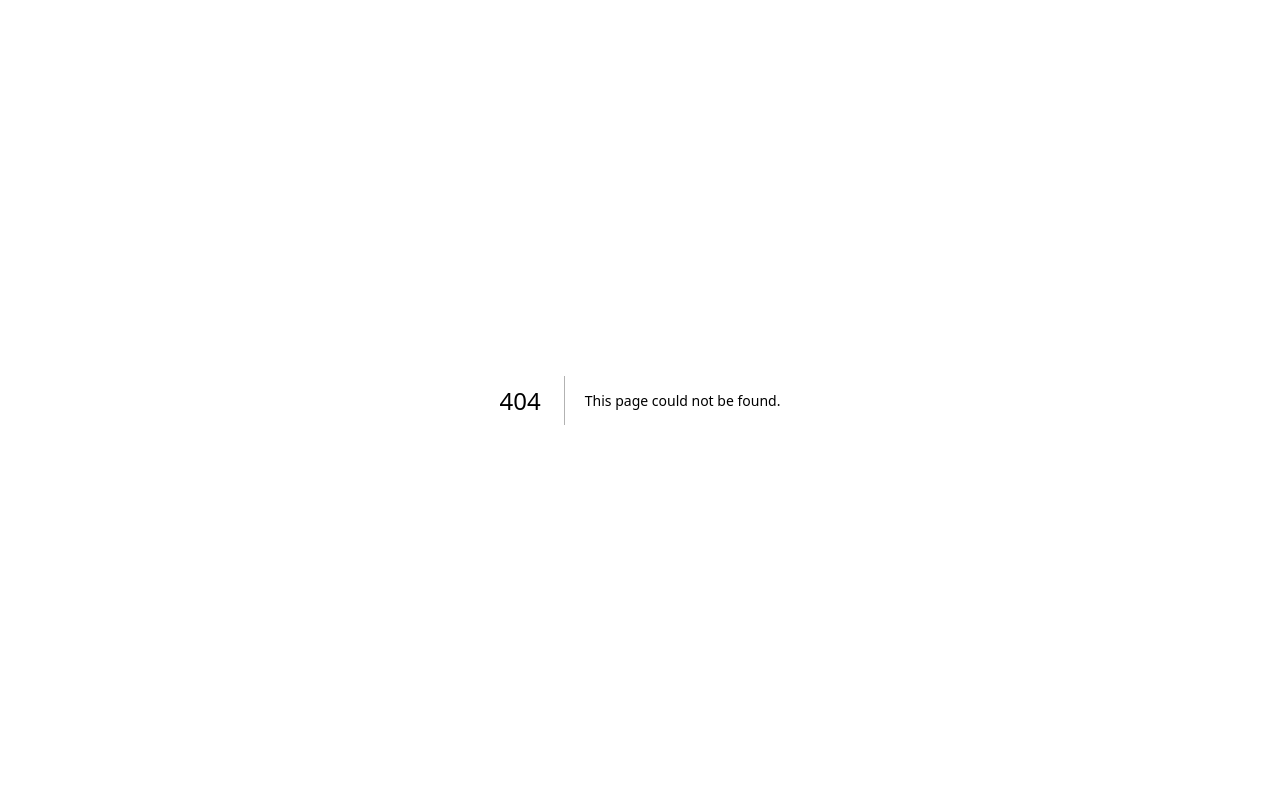
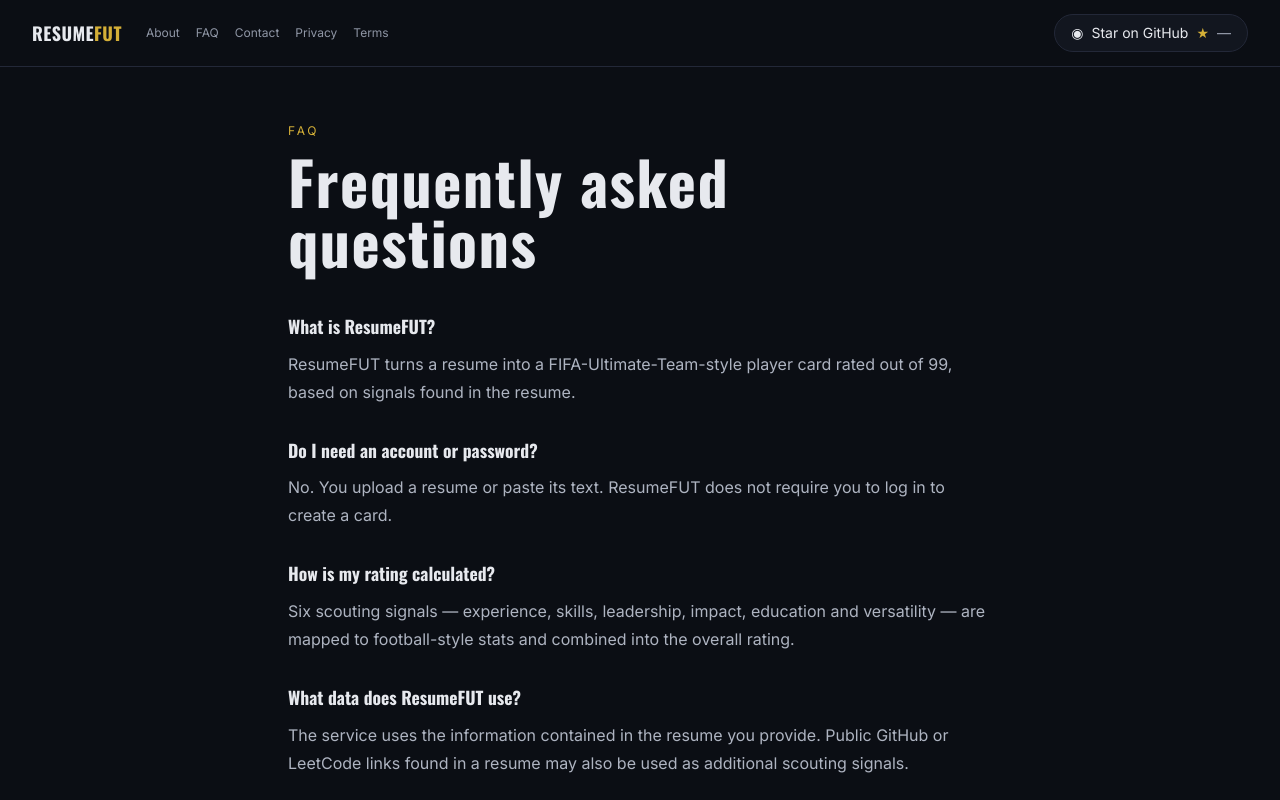
Before and after one commit to Dhruv-Bisht/Resumefut, a Next.js app: page /faq in a window 1280 px wide. Before the commit this address had no page. Shown: the top 800 px of the page. Built offline with nearby package versions, Linux system fonts and the light colour scheme.

Commit message:
final changes

```diff
--- a/components/Header.js
+++ b/components/Header.js
@@ -1,15 +1,29 @@
 const GITHUB_URL = 'https://github.com/Dhruv-Bisht/Resumefut';
+
+const NAV_LINKS = [
+  ['About', '/about'],
+  ['FAQ', '/faq'],
+  ['Contact', '/contact'],
+  ['Privacy', '/privacy'],
+  ['Terms', '/terms'],
+];
 
 export default function Header({ onBack, githubStars, onHowItWorks }) {
   return (
-    <header className="flex items-center justify-between px-5 md:px-8 py-4 border-b border-hairline">
-      <div className="flex items-center gap-4">
-        {onBack && <button type="button" onClick={onBack} className="flex items-center gap-2 text-sm text-[#9aa0b0] hover:text-[#e7e9ee] transition"><span aria-hidden="true">←</span> Back</button>}
-        <a href="/" className="font-display font-bold text-lg tracking-wide">RESUME<span className="text-gold">FUT</span></a>
+    <header className="flex items-center justify-between gap-4 px-5 md:px-8 py-3.5 border-b border-hairline">
+      <div className="flex items-center gap-4 min-w-0">
+        {onBack && <button type="button" onClick={onBack} className="flex items-center gap-2 text-sm text-[#9aa0b0] hover:text-[#e7e9ee] transition shrink-0"><span aria-hidden="true">←</span> Back</button>}
+        <a href="/" className="font-display font-bold text-lg tracking-wide shrink-0">RESUME<span className="text-gold">FUT</span></a>
+        <nav className="hidden xl:flex items-center gap-4 ml-2" aria-label="Main navigation">
+          {NAV_LINKS.map(([label, href]) => <a key={href} href={href} className="text-xs text-[#8f96a5] hover:text-[#e7e9ee] transition">{label}</a>)}
+        </nav>
       </div>
-      <div className="flex items-center gap-3 md:gap-4">
+      <div className="flex items-center gap-3 md:gap-4 shrink-0">
+        <nav className="hidden lg:flex xl:hidden items-center gap-3" aria-label="Main navigation">
+          {NAV_LINKS.map(([label, href]) => <a key={href} href={href} className="text-[11px] text-[#8f96a5] hover:text-[#e7e9ee] transition">{label}</a>)}
+        </nav>
         {onHowItWorks && <button type="button" onClick={onHowItWorks} className="hidden sm:inline text-sm text-[#9aa0b0] hover:text-[#e7e9ee] transition">how it works ↗</button>}
-        <a href={GITHUB_URL} target="_blank" rel="noreferrer" className="flex items-center gap-2 text-xs md:text-sm bg-panel border border-hairline rounded-full px-3 md:px-4 py-2 hover:border-gold/60 hover:-translate-y-0.5 transition" aria-label="Open ResumeFUT on GitHub and star the repository"><span aria-hidden="true">◉</span><span>Star on GitHub</span><span className="text-gold">★</span><span className="text-[#9aa0b0]">{githubStars === null ? '—' : githubStars.toLocaleString()}</span></a>
+        {githubStars !== undefined && <a href={GITHUB_URL} target="_blank" rel="noreferrer" className="flex items-center gap-2 text-xs md:text-sm bg-panel border border-hairline rounded-full px-3 md:px-4 py-2 hover:border-gold/60 hover:-translate-y-0.5 transition" aria-label="Open ResumeFUT on GitHub and star the repository"><span aria-hidden="true">◉</span><span>Star on GitHub</span><span className="text-gold">★</span><span className="text-[#9aa0b0]">{githubStars === null ? '—' : githubStars.toLocaleString()}</span></a>}
       </div>
     </header>
   );
--- /dev/null
+++ b/components/InfoPage.js
@@ -0,0 +1,16 @@
+import Header from './Header';
+import Footer from './Footer';
+
+export default function InfoPage({ eyebrow, title, children }) {
+  return (
+    <div className="min-h-screen bg-ink text-[#e7e9ee] font-body">
+      <Header githubStars={null} />
+      <main className="max-w-3xl mx-auto px-5 md:px-8 py-10 md:py-14">
+        <p className="text-xs tracking-[0.22em] uppercase text-gold mb-3">{eyebrow}</p>
+        <h1 className="font-display font-bold text-4xl md:text-6xl tracking-wide leading-none mb-10">{title}</h1>
+        <article className="prose-resumefut">{children}</article>
+      </main>
+      <Footer />
+    </div>
+  );
+}
--- a/components/ScoutingMetrics.js
+++ b/components/ScoutingMetrics.js
@@ -1,6 +1,6 @@
 function SectionLabel({ children }) {
   return (
-    <div className="flex items-center gap-2 text-xs font-semibold tracking-[0.15em] text-[#9aa0b0] mb-4">
+    <div className="flex items-center gap-2 text-xs font-semibold tracking-[0.15em] text-[#9aa0b0] mb-2">
       <span className="w-4 h-px bg-[#9aa0b0]" />
       {children}
     </div>
@@ -9,15 +9,15 @@
 
 function MetricRow({ label, rawLabel, score, last }) {
   return (
-    <div className={`${last ? '' : 'pb-4 mb-4 border-b border-hairline/60'}`}>
+    <div className={`${last ? '' : 'pb-2 mb-2 border-b border-hairline/60'}`}>
       <div className="grid grid-cols-[1fr_auto] gap-4 items-center">
         <div className="min-w-0">
           <div className="text-sm font-medium text-[#d7dae2]">{label}</div>
           <div className="text-[11px] text-[#737b8b] mt-1 leading-snug break-words">{rawLabel}</div>
         </div>
-        <div className="text-2xl font-display font-bold text-[#e7e9ee] leading-none tabular-nums">{score}</div>
+        <div className="text-xl font-display font-bold text-[#e7e9ee] leading-none tabular-nums">{score}</div>
       </div>
-      <div className="h-1.5 bg-hairline rounded-full overflow-hidden mt-2.5">
+      <div className="h-1.5 bg-hairline rounded-full overflow-hidden mt-1.5">
         <div className="h-full bg-gold rounded-full" style={{ width: `${score}%` }} />
       </div>
     </div>
@@ -26,7 +26,7 @@
 
 export default function ScoutingMetrics({ card }) {
   return (
-    <div className="bg-panel border border-hairline rounded-lg p-5">
+    <div className="bg-panel border border-hairline rounded-lg p-4">
       <SectionLabel>SCOUTING METRICS</SectionLabel>
       <div>
         {card.metrics.map((m, index) => (
--- /dev/null
+++ b/pages/about.js
@@ -0,0 +1,28 @@
+import InfoPage from '../components/InfoPage';
+
+export default function About() {
+  return (
+    <InfoPage eyebrow="ABOUT" title="What is ResumeFUT?">
+      <p><strong>ResumeFUT</strong> turns a resume into a World-Cup / FIFA-Ultimate-Team-style <strong>player card rated out of 99</strong>. Upload a resume, and it scouts the profile, reads the signals inside it, and prints a card with a position, an archetype and a finish.</p>
+      <p>There are no surveys and nothing to fill out. The goal is simple: turn a traditional resume into a visual, shareable snapshot of the candidate.</p>
+
+      <h2>How the scouting works</h2>
+      <p>ResumeFUT reads the resume and maps the information it finds into six football-style scouting stats:</p>
+      <ul>
+        <li><strong>Experience (EXP)</strong> — roles, years, tenure and seniority.</li>
+        <li><strong>Skills (SKL)</strong> — technologies, tools and technical breadth.</li>
+        <li><strong>Leadership (LED)</strong> — ownership, mentoring and leadership signals.</li>
+        <li><strong>Impact (IMP)</strong> — quantified achievements, outcomes and project results.</li>
+        <li><strong>Education (EDU)</strong> — degrees, certifications and academic credentials.</li>
+        <li><strong>Versatility (VER)</strong> — different roles, industries and technical areas represented.</li>
+      </ul>
+      <p>Your <strong>overall</strong> is a weighted blend of these signals rather than a simple flat average.</p>
+
+      <h2>Card &amp; customization</h2>
+      <p>Every card gets a position, archetype and tier based on the scouting profile. You can then personalize the card with your name, photo and nationality before downloading or sharing it.</p>
+
+      <h2>Built with</h2>
+      <p>Next.js, React and Tailwind CSS. ResumeFUT is an open-source fan project inspired by <a href="https://gitfut.com/" target="_blank" rel="noreferrer">GitFut</a> and <a href="https://leetfut-one.vercel.app/" target="_blank" rel="noreferrer">LeetFut</a>.</p>
+    </InfoPage>
+  );
+}
--- /dev/null
+++ b/pages/contact.js
@@ -0,0 +1,18 @@
+import InfoPage from '../components/InfoPage';
+
+export default function Contact() {
+  return (
+    <InfoPage eyebrow="CONTACT" title="Get in touch">
+      <p>Got a bug, a feature idea, or just want to say hi? The best place to reach us is through GitHub — it keeps development public so others can benefit too.</p>
+
+      <h2>Report a bug or request a feature</h2>
+      <p>Open an issue on the <a href="https://github.com/Dhruv-Bisht/Resumefut/issues" target="_blank" rel="noreferrer">ResumeFUT GitHub repository</a>. Include what you expected, what happened, and screenshots when useful.</p>
+
+      <h2>The builder</h2>
+      <p>You can also find the builder on <a href="https://www.linkedin.com/in/dhruv-bisht-90907a348" target="_blank" rel="noreferrer">LinkedIn</a>.</p>
+
+      <h2>Open source</h2>
+      <p>ResumeFUT is open source. Contributions, ideas and constructive feedback are welcome.</p>
+    </InfoPage>
+  );
+}
--- /dev/null
+++ b/pages/faq.js
@@ -0,0 +1,31 @@
+import InfoPage from '../components/InfoPage';
+
+export default function FAQ() {
+  return (
+    <InfoPage eyebrow="FAQ" title="Frequently asked questions">
+      <h3>What is ResumeFUT?</h3>
+      <p>ResumeFUT turns a resume into a FIFA-Ultimate-Team-style player card rated out of 99, based on signals found in the resume.</p>
+
+      <h3>Do I need an account or password?</h3>
+      <p>No. You upload a resume or paste its text. ResumeFUT does not require you to log in to create a card.</p>
+
+      <h3>How is my rating calculated?</h3>
+      <p>Six scouting signals — experience, skills, leadership, impact, education and versatility — are mapped to football-style stats and combined into the overall rating.</p>
+
+      <h3>What data does ResumeFUT use?</h3>
+      <p>The service uses the information contained in the resume you provide. Public GitHub or LeetCode links found in a resume may also be used as additional scouting signals.</p>
+
+      <h3>Can I customize my card?</h3>
+      <p>Yes. You can edit the displayed name and add a photo or nationality to your card before downloading or sharing it.</p>
+
+      <h3>What is Derby Mode?</h3>
+      <p>Derby Mode lets you scout another resume and compare the two player cards head-to-head across their scouting stats.</p>
+
+      <h3>Why is my score higher or lower than I expected?</h3>
+      <p>The score reflects the strength and balance of the signals found in your resume. Missing details, limited evidence or uneven experience can affect individual stats.</p>
+
+      <h3>Is ResumeFUT affiliated with GitFut, LeetFut or LinkedIn?</h3>
+      <p>No. ResumeFUT is an independent open-source project and is not affiliated with those services.</p>
+    </InfoPage>
+  );
+}
--- /dev/null
+++ b/pages/privacy.js
@@ -0,0 +1,29 @@
+import InfoPage from '../components/InfoPage';
+
+export default function Privacy() {
+  return (
+    <InfoPage eyebrow="LEGAL" title="Privacy Policy">
+      <p><strong>Last updated: September 2026</strong></p>
+      <p>ResumeFUT is designed to be data-light. This page explains what information is used when you create a card.</p>
+
+      <h2>What we read</h2>
+      <p>When you scout a resume, ResumeFUT processes the resume text or PDF you provide to extract the information needed to generate the card. Public GitHub or LeetCode profiles linked from the resume may also be fetched for additional scouting signal.</p>
+
+      <h2>What we don't collect</h2>
+      <ul>
+        <li>No sign-up or account password is required.</li>
+        <li>No private GitHub or LeetCode account data is intentionally accessed.</li>
+        <li>We do not sell personal data to advertisers.</li>
+      </ul>
+
+      <h2>Third-party services</h2>
+      <p>ResumeFUT may use GitHub and LeetCode public endpoints when a resume contains relevant public profile links. Hosting and analytics providers may also process standard technical information needed to operate the website.</p>
+
+      <h2>Cookies</h2>
+      <p>The site may use browser storage for local features such as the number of cards rated on your device. This is not a user account or authentication system.</p>
+
+      <h2>Contact</h2>
+      <p>Questions about privacy? Visit the <a href="/contact">contact page</a>.</p>
+    </InfoPage>
+  );
+}
--- /dev/null
+++ b/pages/terms.js
@@ -0,0 +1,29 @@
+import InfoPage from '../components/InfoPage';
+
+export default function Terms() {
+  return (
+    <InfoPage eyebrow="LEGAL" title="Terms & Conditions">
+      <p><strong>Last updated: September 2026</strong></p>
+      <p>By using ResumeFUT, you agree to these terms. ResumeFUT is a free, open-source fan project provided for entertainment and informational purposes.</p>
+
+      <h2>Ratings are for fun</h2>
+      <p>Cards, stats, positions, archetypes and ratings are playful interpretations of resume information. They are not an official assessment of skill, employability or professional ability.</p>
+
+      <h2>Provided “as is”</h2>
+      <p>The service is provided without warranties. Resume information or third-party profile data may be incomplete, delayed or inaccurate, and upstream services may occasionally be unavailable.</p>
+
+      <h2>Acceptable use</h2>
+      <ul>
+        <li>Do not use the service to harass, defame or target individuals.</li>
+        <li>Do not attempt to overload, disrupt or abuse the service.</li>
+        <li>Do not misrepresent ResumeFUT as an official product of another service.</li>
+      </ul>
+
+      <h2>Open source</h2>
+      <p>ResumeFUT's source is available on <a href="https://github.com/Dhruv-Bisht/Resumefut" target="_blank" rel="noreferrer">GitHub</a>. Your use of the source code is governed by the project's license.</p>
+
+      <h2>Changes</h2>
+      <p>These terms may be updated over time. Continued use of the site after changes means you accept the updated terms.</p>
+    </InfoPage>
+  );
+}
--- a/styles/globals.css
+++ b/styles/globals.css
@@ -57,3 +57,48 @@
     transparent 14px
   );
 }
+
+.prose-resumefut {
+  color: #aeb4c1;
+  line-height: 1.75;
+}
+
+.prose-resumefut p {
+  margin: 0 0 1.25rem;
+}
+
+.prose-resumefut h2 {
+  color: #e7e9ee;
+  font-family: var(--font-oswald);
+  font-weight: 700;
+  font-size: 1.35rem;
+  letter-spacing: 0.02em;
+  margin: 2.5rem 0 0.75rem;
+}
+
+.prose-resumefut h3 {
+  color: #e7e9ee;
+  font-family: var(--font-oswald);
+  font-weight: 700;
+  font-size: 1.1rem;
+  margin: 1.8rem 0 0.5rem;
+}
+
+.prose-resumefut ul {
+  margin: 0 0 1.35rem;
+  padding-left: 1.25rem;
+}
+
+.prose-resumefut li {
+  margin: 0.5rem 0;
+}
+
+.prose-resumefut strong {
+  color: #dfe2e8;
+}
+
+.prose-resumefut a {
+  color: #e3bd4a;
+  text-decoration: underline;
+  text-underline-offset: 3px;
+}
```
Also changed, not shown: pages/index.js (+2 -2 lines).
